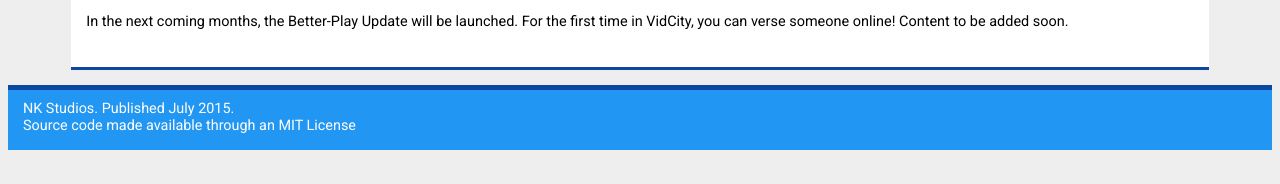
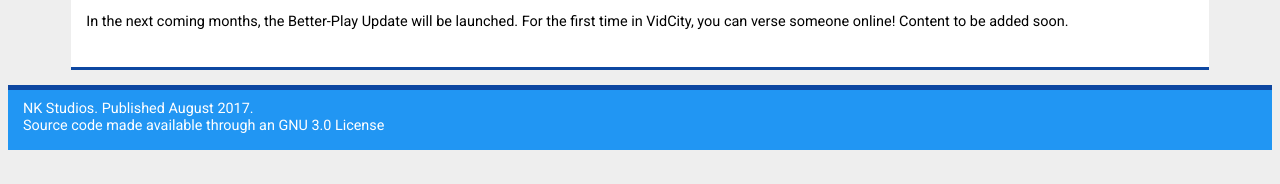
Before and after one commit to NKStudiosCO/site2, a plain HTML site: page index.html in a window 1280 px wide. Shown: the part 514-698 px from the top of the page. Drawn offline with Linux system fonts and the light colour scheme.

Commit message:
Update index.html

```diff
--- a/index.html
+++ b/index.html
@@ -150,7 +150,7 @@
         </div>
 
         <footer>
-            <p>NK Studios. Published July 2015.<br>Source code made available through an MIT License</p>
+            <p>NK Studios. Published August 2017.<br>Source code made available through an GNU 3.0 License</p>
         </footer>
 
     </body>
```
